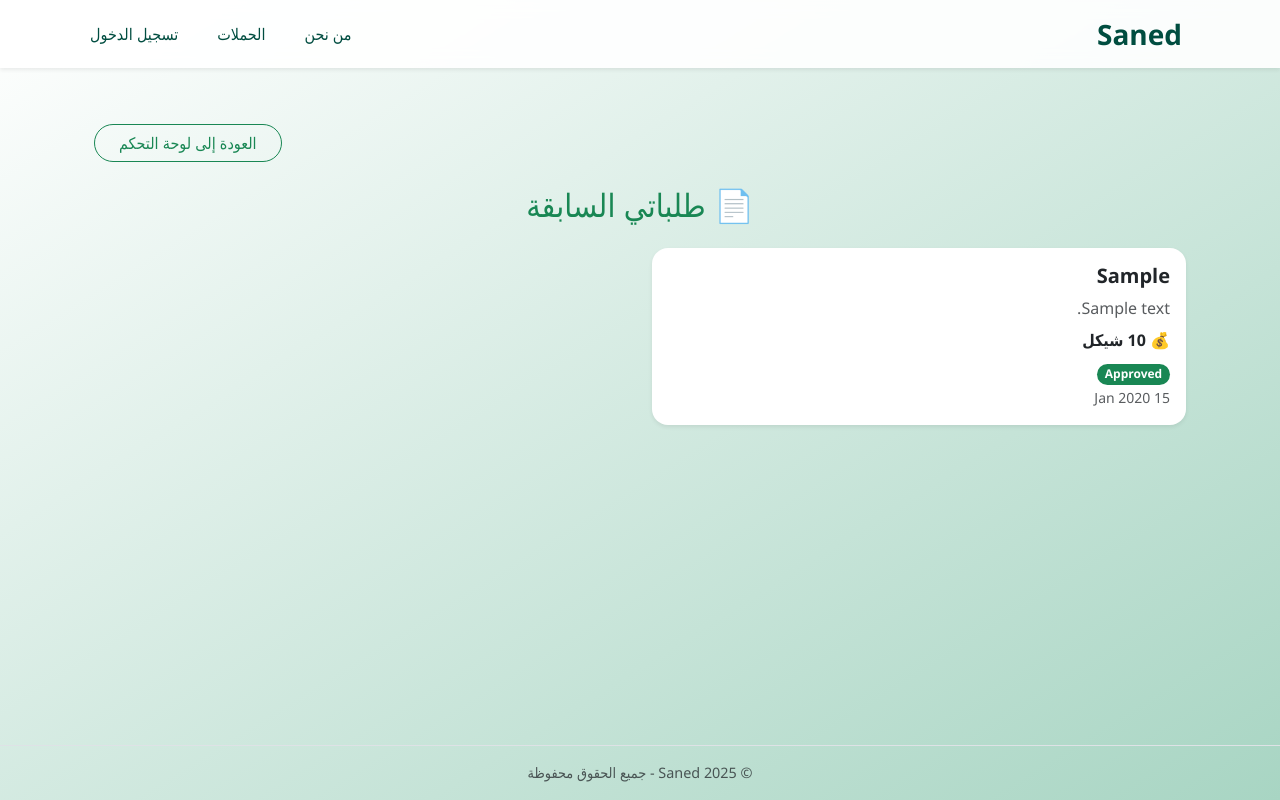
After one commit to Mohammed-Jomaa/Saned-Deploy, a Django app: template saned_app/templates/beneficiary/my_requests.html in a window 1280 px wide. The commit adds this page. Run offline with Django 3.2, Linux system fonts and the light colour scheme; the template is opened without the code that fills it: values that come from a table or form of the project are taken from there, others are empty; tables that the repository leaves empty hold one stand-in row (values such as "Sample post"); some libraries are stand-ins or nearby versions.

Commit message:
Initial commit

```diff
--- a/saned_app/models.py
+++ b/saned_app/models.py
@@ -55,7 +55,7 @@ class User(models.Model):
     last_name = models.CharField(max_length=255)
     email = models.EmailField(max_length=100, unique=True)
     password = models.CharField(max_length=255)
-    region = models.CharField(max_length=45)
+    region = models.CharField(max_length=255)
     role = models.CharField(max_length=45, choices=[
         ('beneficiary', 'Beneficiary'),
         ('donor', 'Donor'),
--- a/saned_app/static/CSS/style.css
+++ b/saned_app/static/CSS/style.css
@@ -1,7 +1,17 @@
- body {
+html, body {
+    height: 100%;
+    margin: 0;
+    padding: 0;
+    display: flex;
+    flex-direction: column;
     background: linear-gradient(to bottom right, #ffffff, #A8D5C3);
     font-family: 'Segoe UI', Tahoma, Geneva, Verdana, sans-serif;
+}
 
+main.container {
+    flex: 1;
+    padding-top: 2rem;
+    padding-bottom: 2rem;
 }
 
 .welcome-section {
@@ -10,7 +20,6 @@
     justify-content: space-between;
     gap: 60px;
     padding: 60px 10%;
-     min-height: 100vh;
 }
 
 .welcome-text {
@@ -50,7 +59,6 @@
     display: block;
 }
 
-
 @media (max-width: 768px) {
     .welcome-section {
         flex-direction: column;
@@ -75,3 +83,30 @@
         font-size: 1rem;
     }
 }
+
+.navbar-custom {
+    background-color: rgba(255, 255, 255, 0.9);
+    backdrop-filter: blur(8px);
+    box-shadow: 0 4px 12px rgba(0, 0, 0, 0.1);
+}
+
+.navbar-custom .navbar-brand {
+    color: #004D40;
+    font-weight: bold;
+    font-size: 1.5rem;
+}
+
+.navbar-custom .nav-link {
+    color: #004D40 !important;
+    font-weight: 500;
+    margin-right: 15px;
+}
+
+.navbar-custom .nav-link:hover {
+    text-decoration: underline;
+}
+
+footer {
+    color: #555;
+    font-size: 0.9rem;
+}
--- a/saned_app/templates/auth/login.html
+++ b/saned_app/templates/auth/login.html
@@ -169,7 +169,6 @@
                 errorBox.innerHTML = Object.values(res.errors).join("<br>");
             }
         };
-
     </script>
 
     <script src="{% static 'bootstrap/js/bootstrap.bundle.min.js' %}"></script>
--- a/saned_app/templates/base.html
+++ b/saned_app/templates/base.html
@@ -1,47 +1,44 @@
 {% load static %}
 <!DOCTYPE html>
-<html lang="en">
+<html lang="ar" dir="rtl">
 <head>
   <meta charset="UTF-8">
-  <title>{% block title %}Saned{% endblock %}</title>
+  <title>{% block title %}ساند - Saned{% endblock %}</title>
   <meta name="viewport" content="width=device-width, initial-scale=1.0">
 
   <link rel="stylesheet" href="{% static 'bootstrap/css/bootstrap.min.css' %}">
-  <link rel="stylesheet" href="{% static 'css/style.css' %}">
+  <link rel="stylesheet" href="{% static 'CSS/style.css' %}">
 </head>
 
-<body style="background: linear-gradient(135deg, #00796B, #004D40); color: #f1f1f1; font-family: 'Segoe UI', Tahoma, Geneva, Verdana, sans-serif;">
+<body class="d-flex flex-column min-vh-100">
 
-  <!-- Navbar -->
-  <nav class="navbar navbar-expand-lg navbar-dark bg-transparent border-bottom border-light">
+  <nav class="navbar navbar-expand-lg navbar-light navbar-custom shadow-sm">
     <div class="container">
-      <a class="navbar-brand fw-bold fs-3 text-white" href="#">Saned</a>
+      <a class="navbar-brand fw-bold fs-3" href="/">Saned</a>
       <button class="navbar-toggler" type="button" data-bs-toggle="collapse" data-bs-target="#navbarContent">
         <span class="navbar-toggler-icon"></span>
       </button>
 
       <div class="collapse navbar-collapse justify-content-end" id="navbarContent">
-        <ul class="navbar-nav mb-2 mb-lg-0">
-          <li class="nav-item"><a class="nav-link" href="#">Get Involved</a></li>
-          <li class="nav-item"><a class="nav-link" href="#">Volunteer</a></li>
-          <li class="nav-item"><a class="nav-link" href="#">Partners</a></li>
-          <li class="nav-item"><a class="nav-link" href="#">Events</a></li>
-          <li class="nav-item"><a class="nav-link" href="#">Who We Are</a></li>
-          <li class="nav-item"><a class="nav-link" href="#">Campaigns</a></li>
-          <li class="nav-item"><a class="nav-link" href="#">Aid Requests</a></li>
-          <li class="nav-item"><a class="nav-link" href="#">Profile</a></li>
-          <li class="nav-item"><a class="nav-link" href="#">Login</a></li>
+        <ul class="navbar-nav mb-2 mb-lg-0 gap-2">
+          <li class="nav-item"><a class="nav-link" href="/about/">من نحن</a></li>
+          <li class="nav-item"><a class="nav-link" href="/campaigns/">الحملات</a></li>
+          {% if request.session.user_id %}
+            <li class="nav-item"><a class="nav-link" href="{% url 'logout' %}">تسجيل الخروج</a></li>
+          {% else %}
+            <li class="nav-item"><a class="nav-link" href="{% url 'login' %}">تسجيل الدخول</a></li>
+          {% endif %}
         </ul>
       </div>
     </div>
   </nav>
 
-  <main class="container py-4">
+  <main class="container flex-grow-1">
     {% block content %}{% endblock %}
   </main>
 
-  <footer class="text-center py-3 border-top border-light mt-5" style="color: #ccc;">
-    <p class="mb-0">&copy; 2025 Saned. All rights reserved.</p>
+  <footer class="text-center py-3 border-top text-muted mt-auto">
+    <p class="mb-0">&copy; 2025 Saned - جميع الحقوق محفوظة</p>
   </footer>
 
   <script src="{% static 'bootstrap/js/bootstrap.bundle.min.js' %}"></script>
--- /dev/null
+++ b/saned_app/templates/beneficiary/my_requests.html
@@ -0,0 +1,41 @@
+{% extends 'base.html' %}
+{% block title %}طلباتي - ساند{% endblock %}
+
+{% block content %}
+<div class="container mt-4">
+      <div class="mb-4 text-start">
+    <a href="{% url 'beneficiary_dashboard' %}" class="btn btn-outline-success rounded-pill px-4"> العودة إلى لوحة التحكم</a>
+  </div>
+  <h2 class="mb-4 text-center text-success">📄 طلباتي السابقة</h2>
+
+  {% if aid_requests %}
+    <div class="row">
+      {% for request in aid_requests %}
+        <div class="col-md-6 mb-4">
+          <div class="card shadow-sm border-0 rounded-4">
+            <div class="card-body">
+              <h5 class="card-title fw-bold">{{ request.type }}</h5>
+              <p class="card-text text-muted mb-2">{{ request.description|truncatechars:120 }}</p>
+              <p class="card-text mb-2">💰 <strong>{{ request.amount_requested }} شيكل</strong></p>
+
+              <div class="text-end">
+                <span class="badge rounded-pill
+                  {% if request.status == 'pending' %}bg-warning text-dark
+                  {% elif request.status == 'approved' %}bg-success
+                  {% elif request.status == 'rejected' %}bg-danger
+                  {% else %}bg-info{% endif %}">
+                  {{ request.get_status_display }}
+                </span>
+                <br>
+                <small class="text-muted">{{ request.created_at|date:"d M Y" }}</small>
+              </div>
+            </div>
+          </div>
+        </div>
+      {% endfor %}
+    </div>
+  {% else %}
+    <div class="alert alert-info text-center">لا يوجد طلبات مسجلة بعد.</div>
+  {% endif %}
+</div>
+{% endblock %}
--- a/saned_app/urls.py
+++ b/saned_app/urls.py
@@ -7,4 +7,10 @@ urlpatterns = [
     path('login/', views.login, name='login'),
     path('create_user/', views.create_user, name='create_user'),
     path('login_user/', views.login_user, name='login_user'),
+    path('logout/', views.logout_user, name='logout'),
+    path('beneficiary/dashboard/', views.beneficiary_dashboard, name='beneficiary_dashboard'),
+    path('beneficiary/request/', views.aid_request_form, name='aid_request_form'),
+    path('beneficiary/my-requests/', views.my_requests, name='my_requests'),
+    path('beneficiary/aid-request/', views.aid_request_form, name='aid_request_form'),
+    path('beneficiary/submit-request/', views.submit_aid_request, name='submit_aid_request'),
 ]
```
Also changed, not shown: saned_app/templates/auth/register.html (+46 -29 lines), saned_app/templates/beneficiary/aid_request_form.html (added, +43 -0 lines), saned_app/templates/beneficiary/dashboard.html (added, +48 -0 lines), saned_app/views.py (+82 -4 lines), media/documents/ChatGPT_Image_Jul_9_2025_11_16_18_PM.png (added), media/documents/ChatGPT_Image_Jul_9_2025_11_16_18_PM_pxZsuP1.png (added), media/documents/image_1.png (added), media/documents/welcome.png (added), saned_app/migrations/0003_auto_20250710_1010.py (added). Lines whose indentation alone changed are shown as unchanged.
